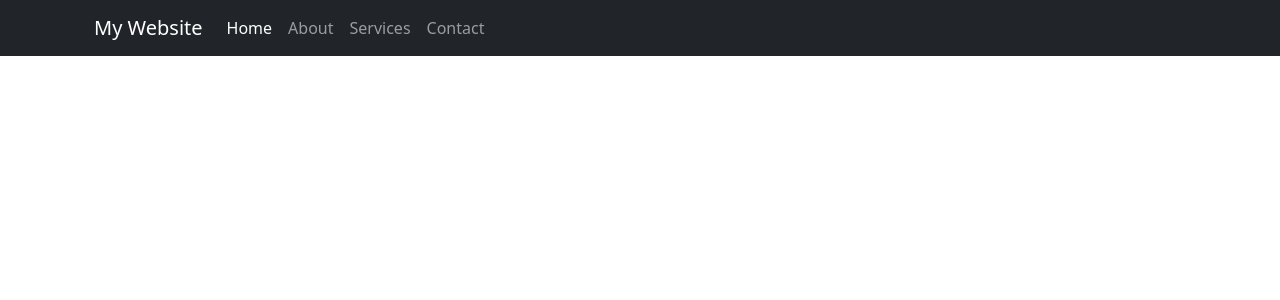
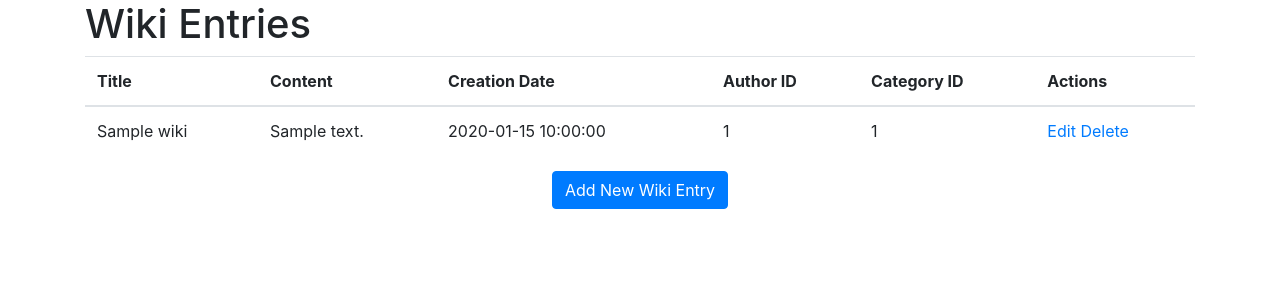
Before and after one commit to erbaiy/Wiki, a PHP site: template view/author/author.php in a window 1280 px wide. Shown: the top 300 px of the page. Run offline with PHP 8.4, Linux system fonts and the light colour scheme; the template is opened without the code that fills it: most values are stand-ins (such as "Sample title", 1, 10 or a date in 2020).

Commit message:
show all wiki in database

```diff
--- a/app/Models/admin/TagsModel.php
+++ b/app/Models/admin/TagsModel.php
@@ -25,10 +25,10 @@ class TagsModel
 
         $db = null;
     }
-    public function updateCategory($tag, $id)
+    public function updateTags($tag, $id)
     {
         $db = Database::connect();
-        $query = $db->prepare("UPDATE tag  set name=?  WHERE tag_name=? ");
+        $query = $db->prepare("UPDATE tag  set tag_name=?  tag_id =? ");
 
         return   $query->execute([$tag, $id]);
 
--- a/view/author/author.php
+++ b/view/author/author.php
@@ -1,49 +1,114 @@
 <!DOCTYPE html>
-<html lang="en">
+<html>
 
 <head>
-    <!-- Required meta tags -->
-    <meta charset="utf-8">
-    <meta name="viewport" content="width=device-width, initial-scale=1">
-
+    <title>Wiki Entry</title>
     <!-- Bootstrap CSS -->
-    <link href="https://cdn.jsdelivr.net/npm/bootstrap@5.3.2/dist/css/bootstrap.min.css" rel="stylesheet" integrity="sha384-T3c6CoIi6uLrA9TneNEoa7RxnatzjcDSCmG1MXxSR1GAsXEV/Dwwykc2MPK8M2HN" crossorigin="anonymous">
-    <link href="https://stackpath.bootstrapcdn.com/bootstrap/5.1.3/css/bootstrap.min.css" rel="stylesheet">
-
-    <title>Modified Bootstrap Navbar Example</title>
+    <link rel="stylesheet" href="https://maxcdn.bootstrapcdn.com/bootstrap/4.0.0/css/bootstrap.min.css">
+    <!-- Custom CSS -->
+    <link rel="stylesheet" href="styles.css">
 </head>
 
 <body>
+    <div class="container">
+        <h1>Wiki Entries</h1>
 
-    <nav class="navbar navbar-expand-lg navbar-dark bg-dark">
-        <div class="container">
-            <a class="navbar-brand" href="#">My Website</a>
-            <button class="navbar-toggler" type="button" data-bs-toggle="collapse" data-bs-target="#navbarNav" aria-controls="navbarNav" aria-expanded="false" aria-label="Toggle navigation">
-                <span class="navbar-toggler-icon"></span>
-            </button>
-            <div class="collapse navbar-collapse" id="navbarNav">
-                <ul class="navbar-nav ml-auto">
-                    <li class="nav-item">
-                        <a class="nav-link active" aria-current="page" href="#">Home</a>
-                    </li>
-                    <li class="nav-item">
-                        <a class="nav-link" href="#">About</a>
-                    </li>
-                    <li class="nav-item">
-                        <a class="nav-link" href="#">Services</a>
-                    </li>
-                    <li class="nav-item">
-                        <a class="nav-link" href="#">Contact</a>
-                    </li>
-                </ul>
+        <table class="table">
+            <thead>
+                <tr>
+                    <th>Title</th>
+                    <th>Content</th>
+                    <th>Creation Date</th>
+                    <th>Author ID</th>
+                    <th>Category ID</th>
+                    <th>Actions</th>
+                </tr>
+            </thead>
+            <tbody>
+                <?php foreach ($wiki as $row) { ?>
+                    <tr>
+                        <td><?= $row['wiki_title'] ?></td>
+                        <td><?= $row['wiki_content'] ?></td>
+                        <td><?= $row['date_create'] ?></td>
+                        <td><?= $row['author_id'] ?></td>
+                        <td><?= $row['category_id'] ?></td>
+                        <td>
+                            <a href="?route=editWiki&id=<?= $row['wiki_id'] ?>">Edit</a>
+                            <a href="?route=deleteWiki&id=<?= $row['wiki_id'] ?>">Delete</a>
+                        </td>
+                    </tr>
+                <?php } ?>
+            </tbody>
+        </table>
+
+        <div class="text-center">
+            <button type="button" class="btn btn-primary" data-toggle="modal" data-target="#addWikiModal">Add New Wiki Entry</button>
+        </div>
+    </div>
+
+    <!-- Add Wiki Modal -->
+    <div class="modal fade" id="addWikiModal" tabindex="-1" role="dialog" aria-labelledby="addWikiModalLabel" aria-hidden="true">
+        <div class="modal-dialog" role="document">
+            <div class="modal-content">
+                <div class="modal-header">
+                    <h5 class="modal-title" id="addWikiModalLabel">Add New Wiki Entry</h5>
+                    <button type="button" class="close" data-dismiss="modal" aria-label="Close">
+                        <span aria-hidden="true">&times;</span>
+                    </button>
+                </div>
+                <div class="modal-body">
+                    <form id="addWikiForm" action="?route=addWiki" method="post">
+                        <div class="form-group">
+                            <label for="wiki_title">Title:</label>
+                            <input type="text" class="form-control" name="wiki_title" id="wiki_title" required>
+                        </div>
+                        <div class="form-group">
+                            <label for="wiki_content">Content:</label>
+                            <textarea class="form-control" name="wiki_content" id="wiki_content" rows="5" required></textarea>
+                        </div>
+                        <div class="form-group">
+                            <label for="date_create">Creation Date:</label>
+                            <input type="date" class="form-control" name="date_create" id="date_create" required>
+                        </div>
+                        <div class="form-group">
+                            <label for="author_id">Author ID:</label>
+                            <input type="text" class="form-control" name="author_id" id="author_id" required>
+                        </div>
+                        <div class="form-group">
+                            <label for="category">Category :</label>
+                            <select name="category_id" id="">
+                                <?php foreach ($category as $row) { ?>
+                                    <option value="<?= $row['category_id'] ?>"><?= $row['name'] ?></option>
+                                <?php } ?>
+
+                            </select>
+                        </div>
+                        <div class="form-group">
+                            <label for="">select Tags:</label>
+                            <select name="tag_id" id="">
+                                <?php
+                                foreach ($tags as $tag) {
+                                ?>
+                                    <option value="<?= $tag['tag_id'] ?>"><?= $tag['tag_name'] ?></option>
+                                <?php } ?>
+
+                                <option value="1">Tag 1</option>
+
+                            </select>
+                        </div>
+                        <button name="submit" type="submit" class="btn btn-primary">Create Wiki Entry</button>
+                    </form>
+                </div>
             </div>
         </div>
-    </nav>
+    </div>
 
-    <!-- Bootstrap Bundle with Popper -->
-    <script src="https://cdn.jsdelivr.net/npm/bootstrap@5.3.2/dist/js/bootstrap.bundle.min.js" integrity="sha384-C6RzsynM9kWDrMNeT87bh95OGNyZPhcTNXj1NW7RuBCsyN/o0jlpcV8Qyq46cDfL" crossorigin="anonymous"></script>
-
-    <script src="https://stackpath.bootstrapcdn.com/bootstrap/5.1.3/js/bootstrap.bundle.min.js"></script>
+    <!-- jQuery -->
+    <script src="https://code.jquery.com/jquery-3.6.0.min.js"></script>
+    <!-- Bootstrap JS -->
+    <script src="https://maxcdn.bootstrapcdn.com/bootstrap/4.0.0/js/bootstrap.min.js"></script>
+    <!-- Custom JS -->
+    <script src="script.js"></script>
 </body>
 
 </html>
```
Also changed, not shown: app/Controllers/AutontificationController.php (+47 -5 lines), app/Controllers/admin/CategoryController.php (+6 -2 lines), app/Controllers/admin/TagsController.php (+13 -4 lines), app/Controllers/author/WikiController.php (added, +54 -0 lines), app/Models/author/WikiModel.php (added, +44 -0 lines), public/index.php (+33 -8 lines), view/admin/home.php (+59 -34 lines), view/index.php (+28 -0 lines).
